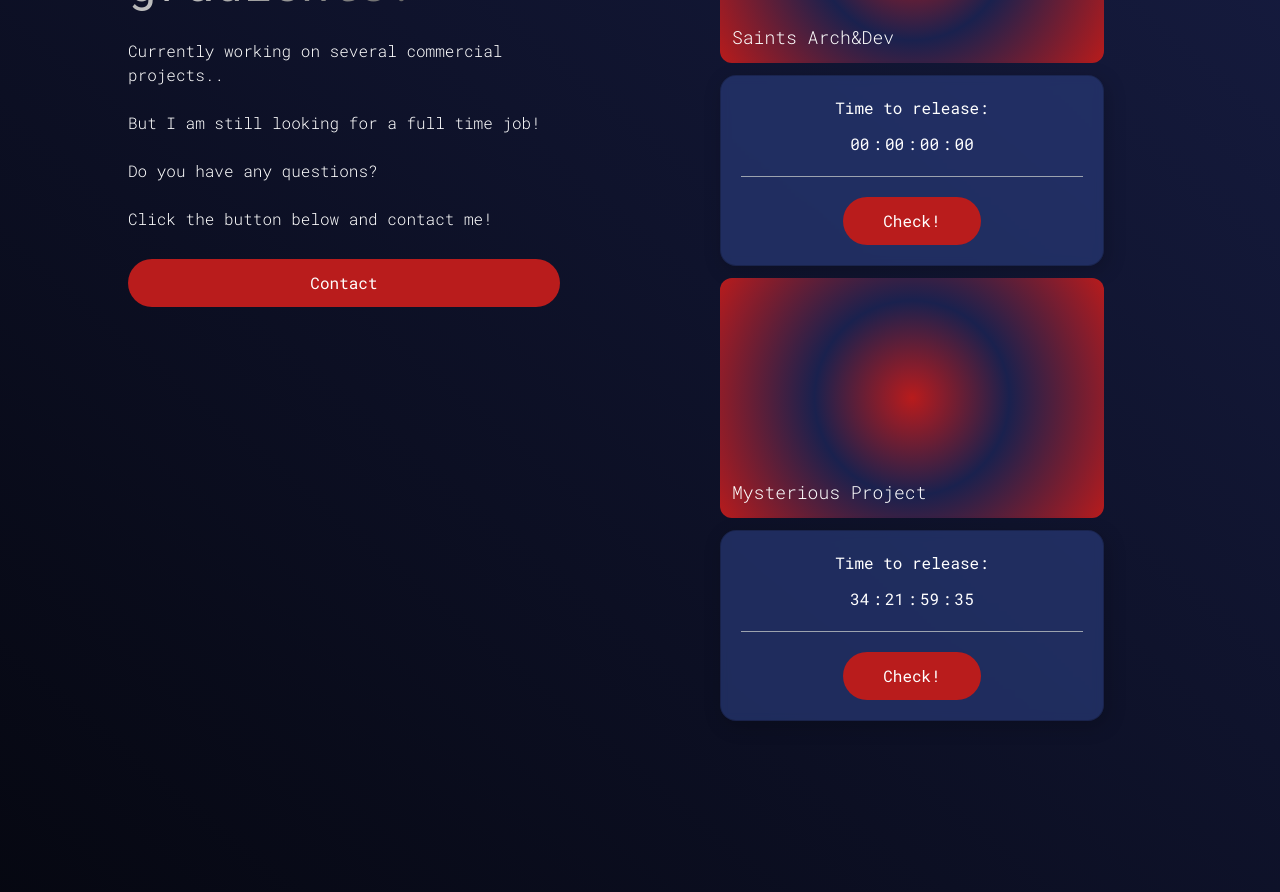
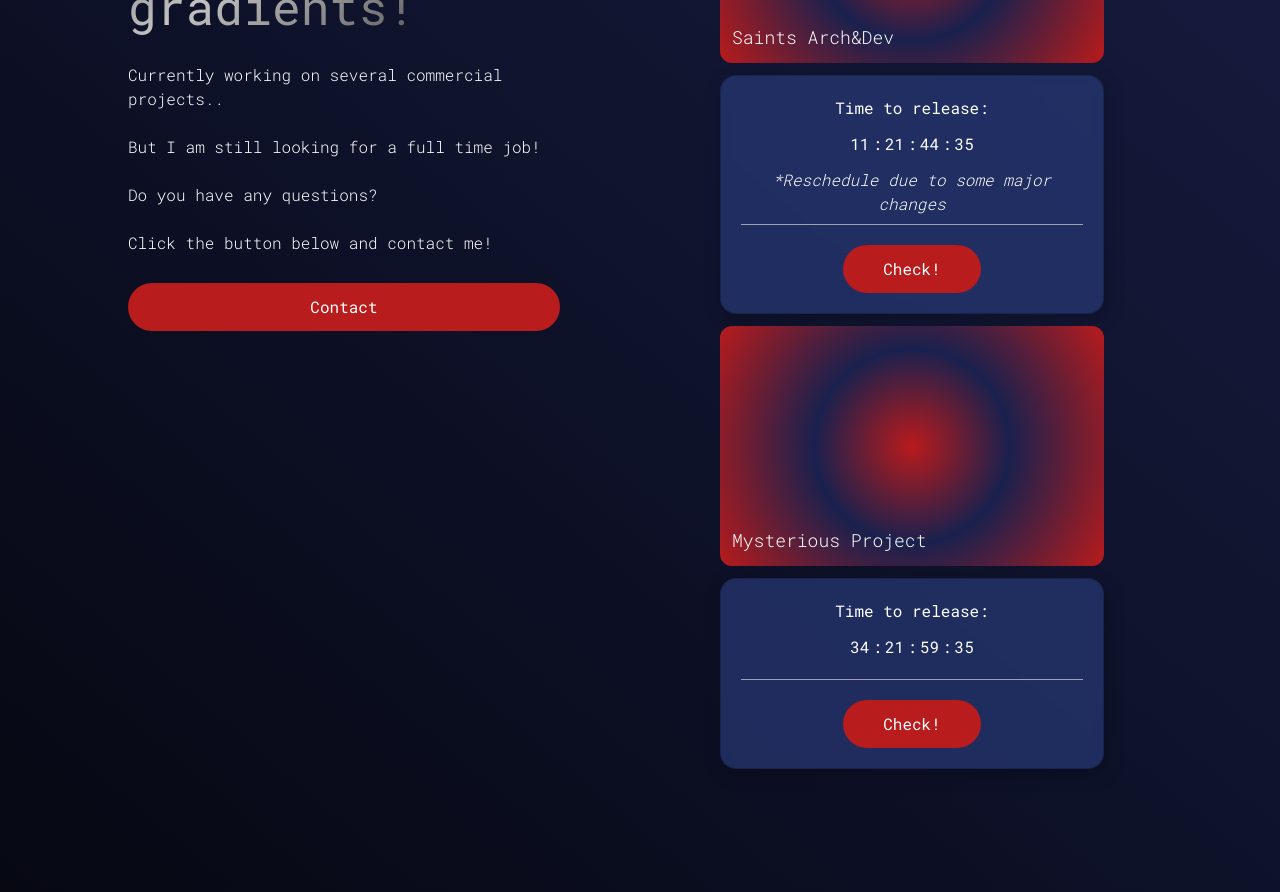
Before and after one commit to Anathretic/portfolio-website, a React (Vite) app: page / in a window 1280 px wide. Shown: the part 840-1732 px from the top of the page. Built offline with nearby package versions, Linux system fonts and the light colour scheme.

Commit message:
Updated saints card counter due to change of date

```diff
--- a/src/components/CardItem.jsx
+++ b/src/components/CardItem.jsx
@@ -8,7 +8,7 @@ const defaultRemainingTime = {
 	days: '00',
 }
 
-const CardItem = ({ title, webHandle, countdownMs, text, bgImg }) => {
+const CardItem = ({ title, webHandle, countdownMs, text, bgImg, specialText }) => {
 	const [remainingTime, setRemainingTime] = useState(defaultRemainingTime)
 
 	useEffect(() => {
@@ -47,6 +47,7 @@ const CardItem = ({ title, webHandle, countdownMs, text, bgImg }) => {
 								<span>:</span>
 								<span className='date-span'>{remainingTime.seconds}</span>
 							</div>
+							<p className='flex justify-center italic text-center font-light'>{specialText}</p>
 						</>
 					)}
 				</div>
--- a/src/data/CardData.jsx
+++ b/src/data/CardData.jsx
@@ -9,9 +9,10 @@ const CardData = [
 	{
 		id: 2,
 		title: 'Saints Arch&Dev',
-		countdown: 1692972000000,
+		countdown: 1694012400000,
 		webHandle: '',
 		text: '',
+		specialText: '*Reschedule due to some major changes',
 	},
 	{
 		id: 3,
--- a/src/sections/Welcome.jsx
+++ b/src/sections/Welcome.jsx
@@ -36,6 +36,7 @@ const Welcome = () => {
 							webHandle={id.webHandle}
 							text={id.text}
 							bgImg={id.id}
+							specialText={id.specialText}
 						/>
 					))}
 				</div>
```
